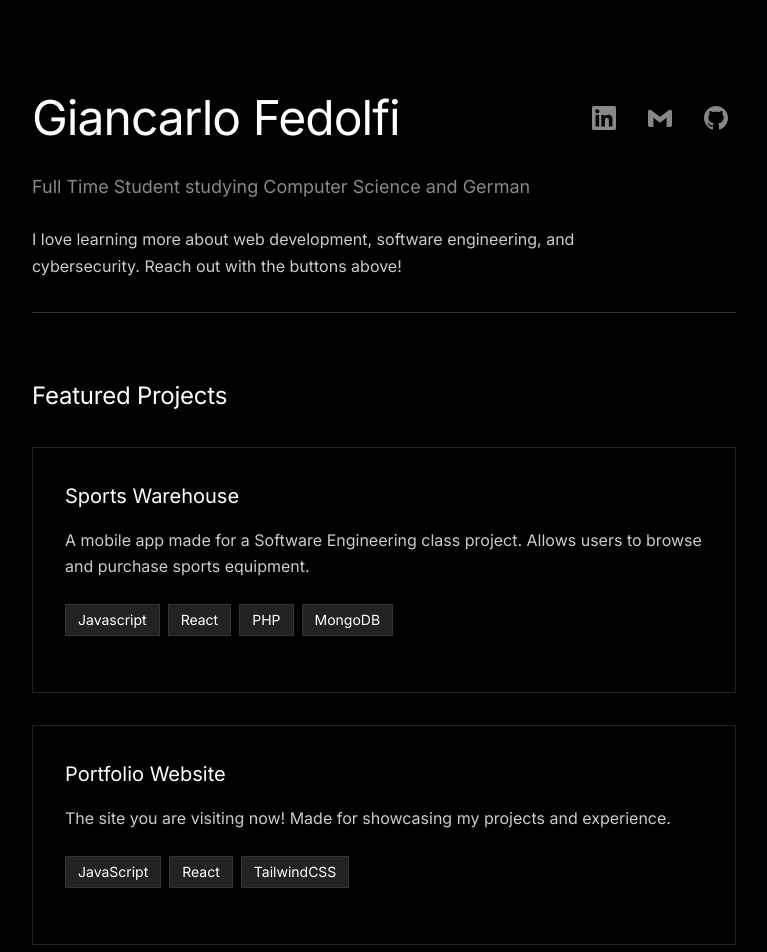
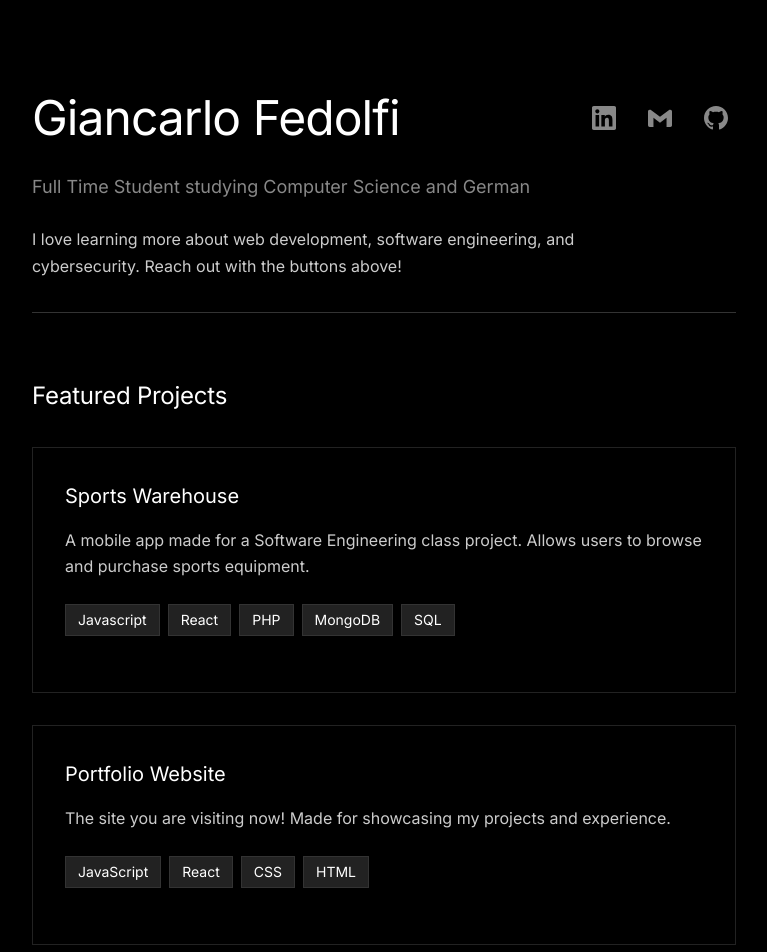
Before and after one commit to c-fido/web-portfolio, a React (Vite) app: page / in a window 1280 px wide. Shown: the top 952 px of the page, without its empty margins (256-1023 px from the left). Built offline with nearby package versions, Linux system fonts and the light colour scheme.

Commit message:
Added more detailed project descriptions and updated technology stacks for accuracy.

```diff
--- a/src/App.jsx
+++ b/src/App.jsx
@@ -5,12 +5,12 @@ function App() {
     {
       title: "Sports Warehouse",
       description: "A mobile app made for a Software Engineering class project. Allows users to browse and purchase sports equipment.",
-      technologies: ["Javascript", "React", "PHP", "MongoDB"]
+      technologies: ["Javascript", "React", "PHP", "MongoDB", "SQL"]
     },
     {
       title: "Portfolio Website",
       description: "The site you are visiting now! Made for showcasing my projects and experience.",
-      technologies: ["JavaScript", "React", "TailwindCSS"]
+      technologies: ["JavaScript", "React", "CSS", "HTML"]
     },
     {
       title: "Simple Web Scanner",
```
